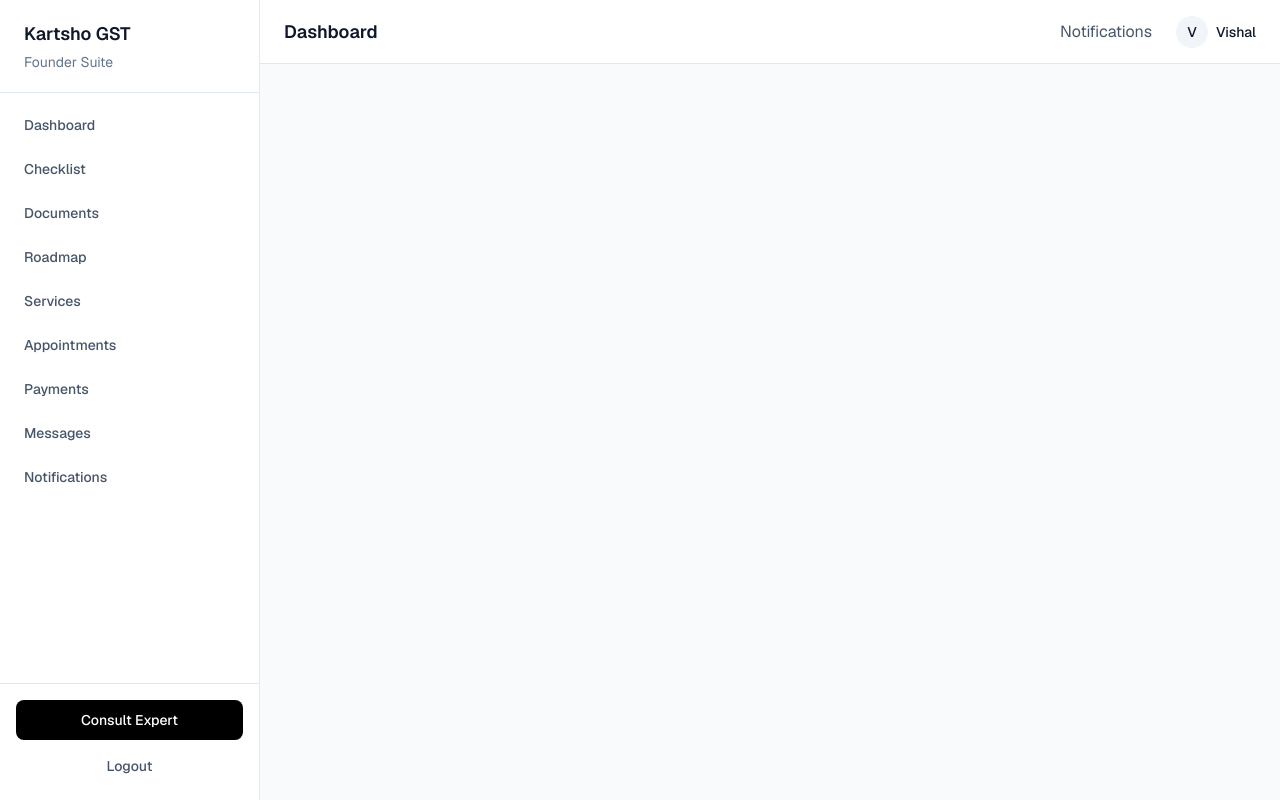
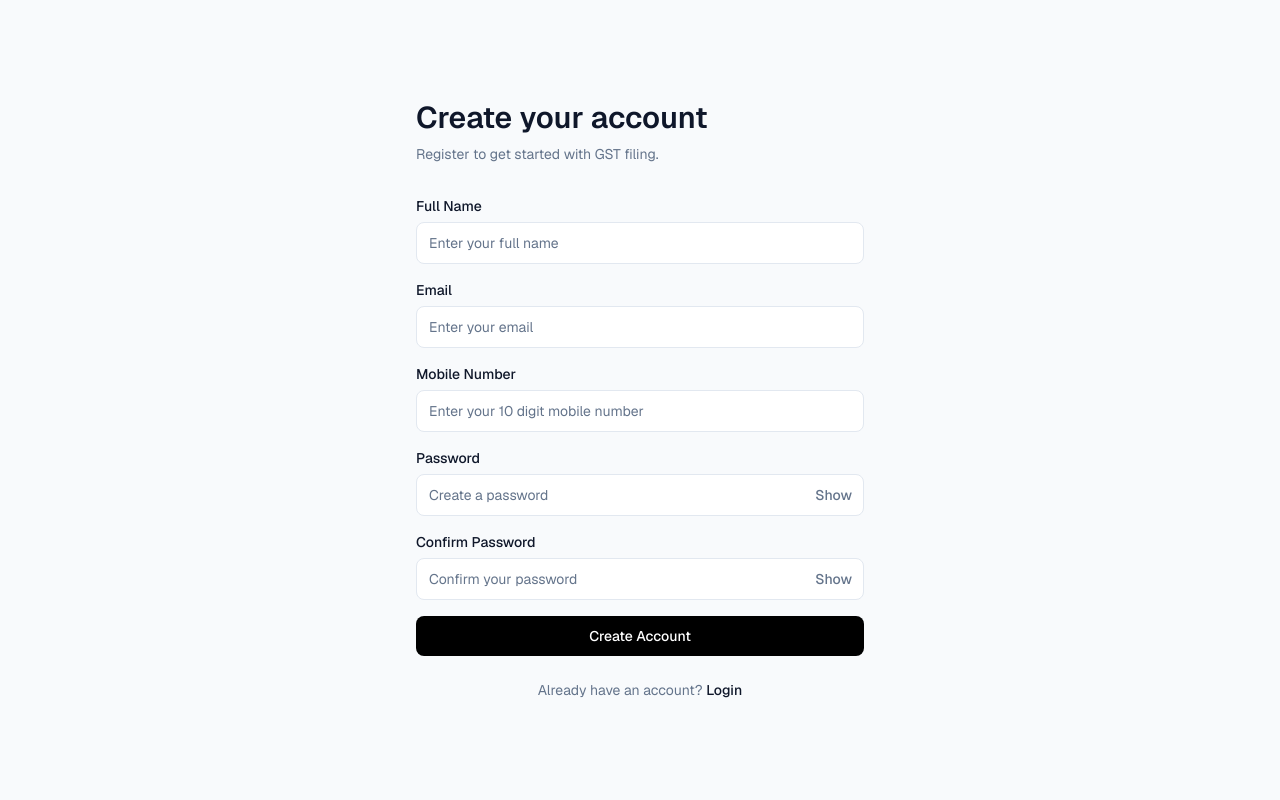
Before and after one commit to Pranav62026/GST-Filing, a React app in the folder frontend/: page /register in a window 1280 px wide. Built offline with nearby package versions, Linux system fonts and the light colour scheme; the HTML template or start-up script is replaced by a standard one.

Commit message:
add register page and validation

```diff
--- a/frontend/src/components/layout/AppLayout.jsx
+++ b/frontend/src/components/layout/AppLayout.jsx
@@ -1,7 +1,8 @@
+import { Outlet } from "react-router-dom";
 import Sidebar from "./Sidebar";
 import Topbar from "./Topbar";
 
-function AppLayout({ children }) {
+function AppLayout() {
   return (
     <div className="min-h-screen bg-background">
       <Sidebar />
@@ -10,7 +11,7 @@ function AppLayout({ children }) {
         <Topbar />
 
         <main className="min-h-[calc(100vh-4rem)] p-6">
-          {children}
+          <Outlet/>
         </main>
       </div>
     </div>
--- a/frontend/src/components/ui/Input.jsx
+++ b/frontend/src/components/ui/Input.jsx
@@ -1,15 +1,19 @@
+import { useState } from "react";
+
 function Input({
   label,
   name,
   type = "text",
   placeholder = "",
-  value,
-  onChange,
   error,
-  disabled = false,
-  className = "",
+  showPasswordToggle = false,
   ...props
 }) {
+  const [showPassword, setShowPassword] = useState(false);
+
+  const inputType =
+    showPasswordToggle && showPassword ? "text" : type;
+
   return (
     <div className="w-full">
       {label && (
@@ -21,21 +25,30 @@ function Input({
         </label>
       )}
 
+      <div className="relative">
         <input
           id={name}
           name={name}
-        type={type}
+          type={inputType}
           placeholder={placeholder}
-        value={value}
-        onChange={onChange}
-        disabled={disabled}
-        className={`w-full rounded-md border bg-surface px-3 py-2.5 text-sm text-on-surface outline-none transition-colors placeholder:text-on-surface-variant ${
+          className={`w-full rounded-md border bg-surface px-3 py-2.5 pr-16 text-sm text-on-surface outline-none transition-colors placeholder:text-on-surface-variant ${
             error
               ? "border-error focus:border-error"
               : "border-outline-variant focus:border-primary"
-        } disabled:cursor-not-allowed disabled:bg-surface-container ${className}`}
+          } disabled:cursor-not-allowed disabled:bg-surface-container`}
           {...props}
         />
+
+        {showPasswordToggle && (
+          <button
+            type="button"
+            onClick={() => setShowPassword(!showPassword)}
+            className="absolute right-3 top-1/2 -translate-y-1/2 text-sm font-medium text-on-surface-variant hover:text-on-surface"
+          >
+            {showPassword ? "Hide" : "Show"}
+          </button>
+        )}
+      </div>
 
       {error && (
         <p className="mt-1.5 text-sm text-error">
--- a/frontend/src/main.jsx
+++ b/frontend/src/main.jsx
@@ -1,4 +1,4 @@
-import { StrictMode } from "react";
+
 import { createRoot } from "react-dom/client";
 import "./index.css";
 import App from "./App.jsx";
--- /dev/null
+++ b/frontend/src/pages/auth/Register.jsx
@@ -0,0 +1,168 @@
+import { useForm } from "react-hook-form";
+import { useNavigate } from "react-router-dom";
+
+import Input from "../../components/ui/Input";
+import Button from "../../components/ui/Button";
+
+function Register() {
+  const navigate = useNavigate();
+
+  const {
+    register,
+    handleSubmit,
+    watch,
+    formState: { errors },
+  } = useForm();
+
+  const password = watch("password");
+
+  const onSubmit = (data) => {
+    console.log(data);
+
+    // API call will be added here
+  };
+
+  return (
+    <div className="flex min-h-screen items-center justify-center bg-background p-6">
+      <div className="w-full max-w-md">
+        <div className="mb-8">
+          <h1 className="text-3xl font-semibold text-on-surface">
+            Create your account
+          </h1>
+
+          <p className="mt-2 text-sm text-on-surface-variant">
+            Register to get started with GST filing.
+          </p>
+        </div>
+
+        <form onSubmit={handleSubmit(onSubmit)} className="space-y-4">
+          {/* Full Name */}
+
+          <Input
+            label="Full Name"
+            placeholder="Enter your full name"
+            {...register("name", {
+              required: "Full name is required",
+
+              minLength: {
+                value: 2,
+                message: "Name must be at least 2 characters",
+              },
+
+              maxLength: {
+                value: 60,
+                message: "Name cannot exceed 60 characters",
+              },
+
+              pattern: {
+                value: /^[A-Za-z]+(?:[ '-][A-Za-z]+)*$/,
+                message: "Enter a valid name",
+              },
+            })}
+            error={errors.name?.message}
+          />
+
+          {/* Email */}
+
+          <Input
+            label="Email"
+            type="email"
+            placeholder="Enter your email"
+            {...register("email", {
+              required: "Email is required",
+
+              maxLength: {
+                value: 254,
+                message: "Email address is too long",
+              },
+
+              pattern: {
+                value: /^[^\s@]+@[^\s@]+\.[^\s@]+$/,
+                message: "Enter a valid email address",
+              },
+            })}
+            error={errors.email?.message}
+          />
+
+          {/* Mobile Number */}
+
+          <Input
+            label="Mobile Number"
+            type="tel"
+            inputMode="numeric"
+            maxLength={10}
+            placeholder="Enter your 10 digit mobile number"
+            {...register("phone", {
+              required: "Mobile number is required",
+
+              pattern: {
+                value: /^[6-9][0-9]{9}$/,
+                message: "Enter a valid 10 digit mobile number",
+              },
+
+              onChange: (event) => {
+                event.target.value = event.target.value
+                  .replace(/\D/g, "")
+                  .slice(0, 10);
+              },
+            })}
+            error={errors.phone?.message}
+          />
+
+          {/* Password */}
+
+          <Input
+            label="Password"
+            type="password"
+            placeholder="Create a password"
+            showPasswordToggle
+            {...register("password", {
+              required: "Password is required",
+              minLength: {
+                value: 8,
+                message: "Password must be at least 8 characters",
+              },
+              maxLength: {
+                value: 128,
+                message: "Password cannot exceed 128 characters",
+              },
+            })}
+            error={errors.password?.message}
+          />
+
+          {/* Confirm Password */}
+
+          <Input
+            label="Confirm Password"
+            type="password"
+            placeholder="Confirm your password"
+            showPasswordToggle
+            {...register("confirmPassword", {
+              required: "Please confirm your password",
+              validate: (value) =>
+                value === password || "Passwords do not match",
+            })}
+            error={errors.confirmPassword?.message}
+          />
+
+          <Button type="submit" className="w-full">
+            Create Account
+          </Button>
+        </form>
+
+        <p className="mt-6 text-center text-sm text-on-surface-variant">
+          Already have an account?{" "}
+          <button
+            type="button"
+            onClick={() => navigate("/login")}
+            className="font-medium text-on-surface hover:underline"
+          >
+            Login
+          </button>
+        </p>
+      </div>
+    </div>
+  );
+}
+
+export default Register;
--- a/frontend/src/routes/AppRoutes.jsx
+++ b/frontend/src/routes/AppRoutes.jsx
@@ -1,15 +1,22 @@
 import { BrowserRouter, Navigate, Route, Routes } from "react-router-dom";
 
 import AppLayout from "../components/layout/AppLayout";
+
 import Dashboard from "../pages/app/Dashboard";
-
+import Register from "../pages/auth/Register";
 import UiTest from "../pages/UiTest";
 
 function AppRoutes() {
   return (
     <BrowserRouter>
-      <AppLayout>
-        <Routes>
+      <Routes>
+        {/* Public Routes */}
+
+        <Route path="/register" element={<Register />} />
+
+        {/* App Routes */}
+
+        <Route element={<AppLayout />}>
           <Route path="/" element={<Navigate to="/dashboard" replace />} />
 
           <Route path="/dashboard" element={<Dashboard />} />
@@ -30,11 +37,9 @@ function AppRoutes() {
 
           <Route path="/notifications" element={<div>Notifications</div>} />
 
-          {/* temp */}
-
           <Route path="/uitest" element={<UiTest />} />
-        </Routes>
-      </AppLayout>
+        </Route>
+      </Routes>
     </BrowserRouter>
   );
 }
```
Lines whose indentation alone changed are shown as unchanged.
